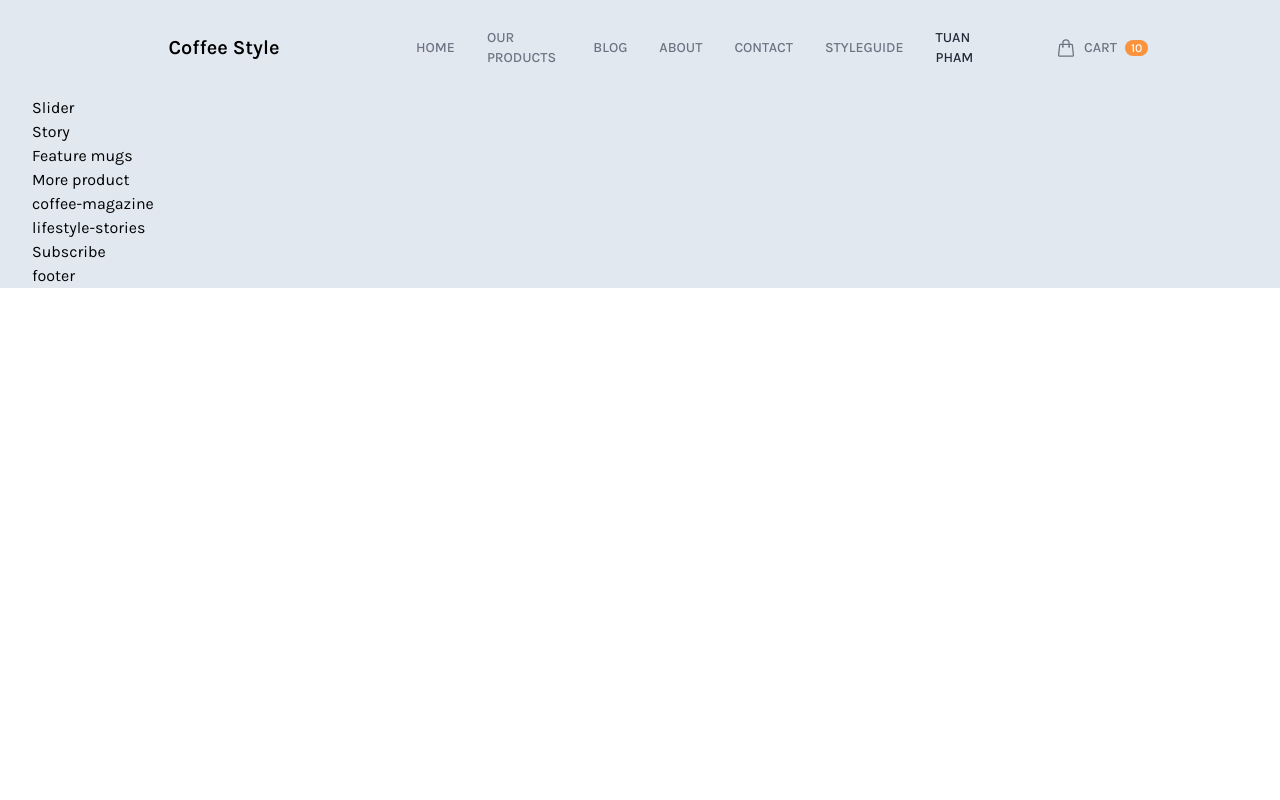
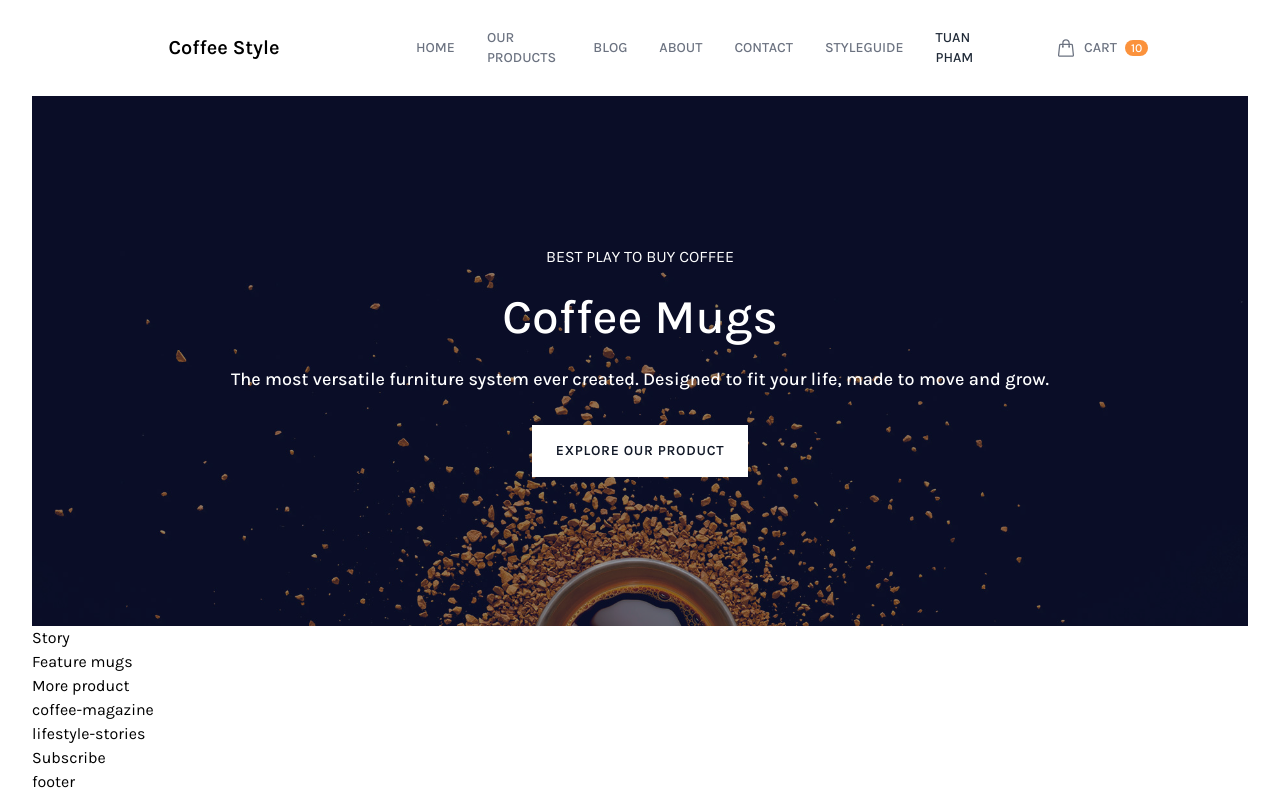
Before and after one commit to tuanphampp9/tailwindcss-styles, a website: page public/index.html in a window 1280 px wide. Drawn offline with Linux system fonts and the light colour scheme.

Commit message:
add slider

```diff
--- a/public/index.html
+++ b/public/index.html
@@ -10,7 +10,7 @@
   <body>
     <div id="root">
       <div
-        class="content-wrapper font-Karla max-w-screen-2xl text-base mx-auto px-8 bg-slate-200"
+        class="content-wrapper font-Karla max-w-screen-2xl text-base mx-auto px-8"
       >
         <header class="py-6 mx-auto">
           <nav class="flex flex-row justify-between items-center relative">
@@ -91,7 +91,29 @@
           </nav>
         </header>
         <main>
-          <div class="slider">Slider</div>
+          <div
+            class="slider h-[530px] bg-[url('./img/slide_bg.jpg')] bg-cover bg-bottom bg-no-repeat"
+          >
+            <div
+              class="w-full h-full flex justify-center items-center bg-gray-900 bg-opacity-45"
+            >
+              <div class="mx-16 text-white text-center">
+                <div class="uppercase mb-6">Best play to buy coffee</div>
+                <div class="font-medium text-5xl mb-6">Coffee Mugs</div>
+                <div class="font-medium text-lg mb-8">
+                  The most versatile furniture system ever created. Designed to
+                  fit your life, made to move and grow.
+                </div>
+                <div class="flex justify-center">
+                  <div
+                    class="uppercase bg-white text-gray-900 w-max tracking-wider py-4 px-6 text-sm font-semibold cursor-pointer hover:bg-opacity-95"
+                  >
+                    Explore our product
+                  </div>
+                </div>
+              </div>
+            </div>
+          </div>
           <div class="story">Story</div>
           <div class="featured-mugs">Feature mugs</div>
           <div class="more-products">More product</div>
--- a/tailwind.config.js
+++ b/tailwind.config.js
@@ -17,6 +17,9 @@ module.exports = {
       },
       animation: {
         slideDown: 'slideDown .4s ease-in-out',
+      },
+      backgroundImage: {
+        "slide_bg": "url('./img/slide_bg.jpg')",
       }
     },
   },
```
Also changed, not shown: public/img/slide_bg.jpg (added), public/output.css.
